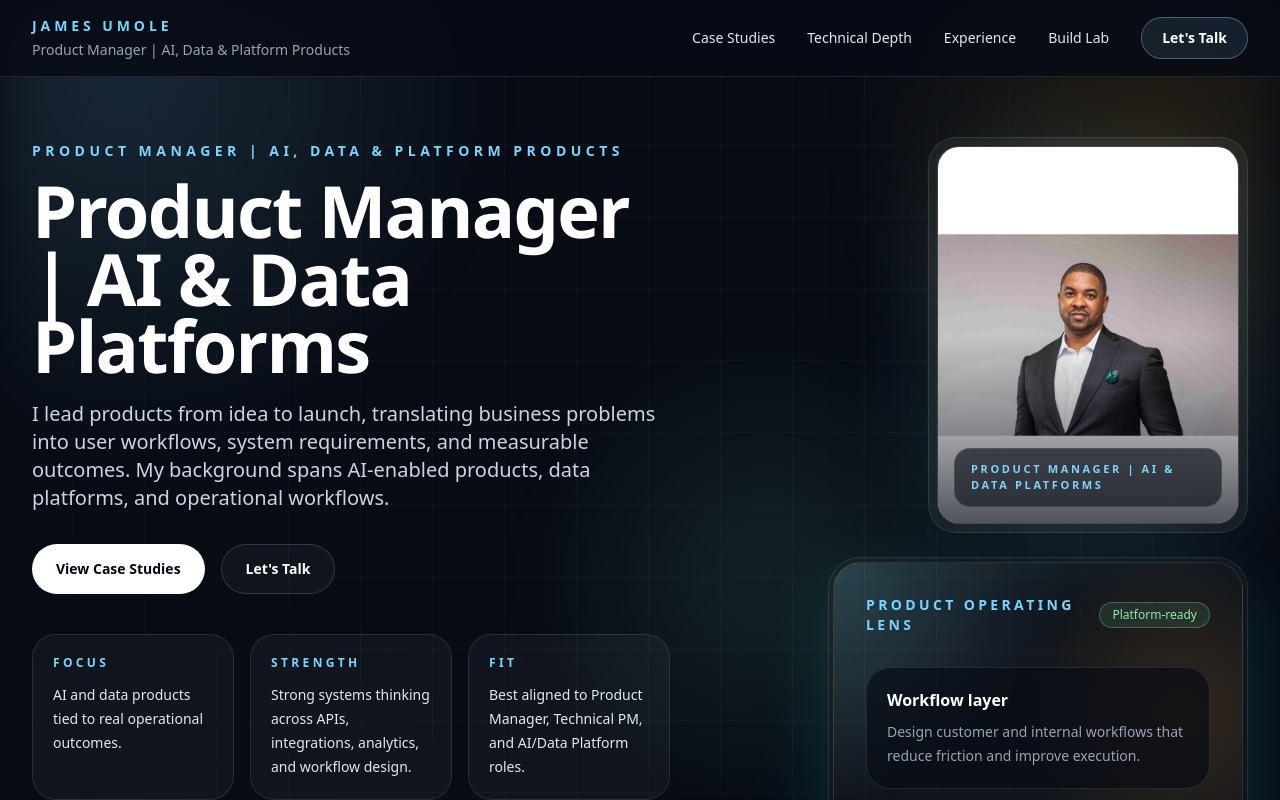
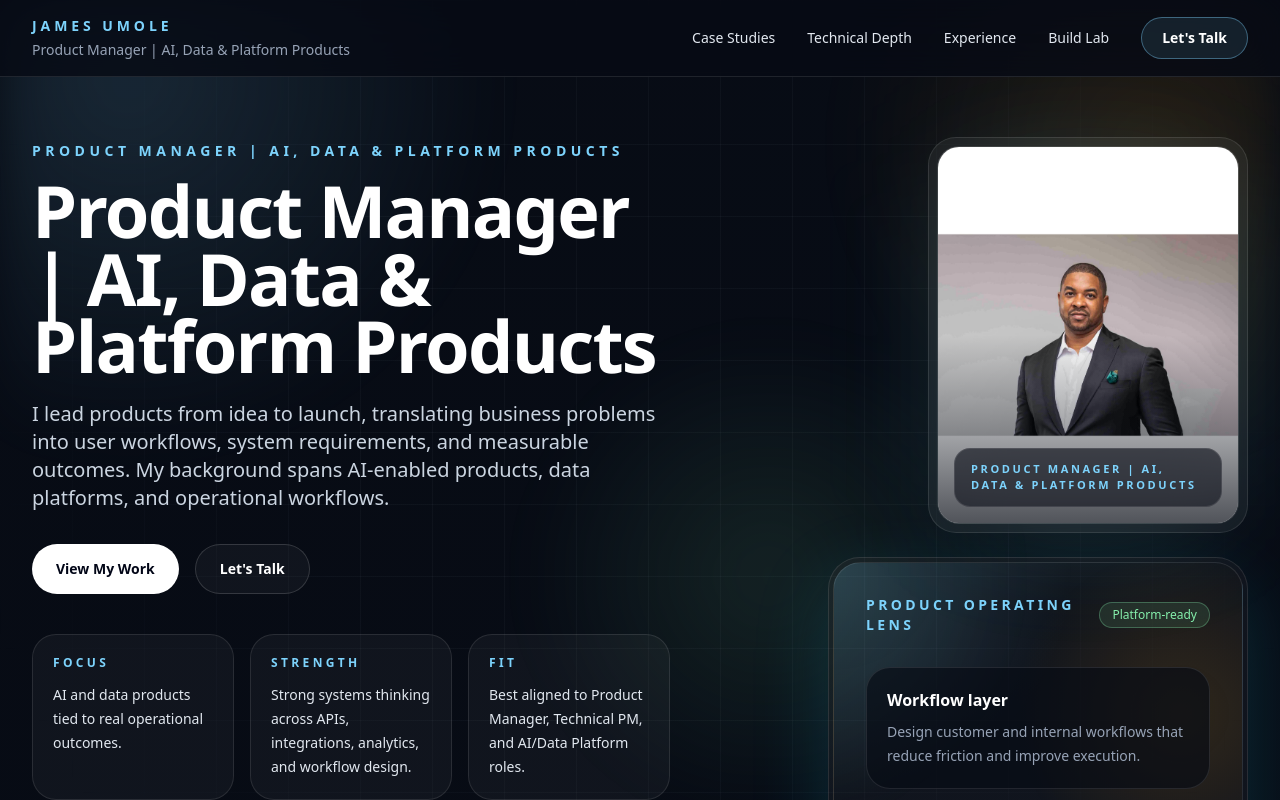
Before and after one commit to Jaau250/product-manager-portfolio, a Next.js app: page / in a window 1280 px wide. Shown: the top 800 px of the page. Built offline with nearby package versions, Linux system fonts and the light colour scheme.

Commit message:
Update hero title and CTA copy

```diff
--- a/components/sections/hero-section.tsx
+++ b/components/sections/hero-section.tsx
@@ -22,7 +22,7 @@ export function HeroSection() {
             data-analytics-label="hero-view-case-studies"
             className="inline-flex items-center justify-center rounded-full bg-white px-6 py-3.5 text-sm font-semibold text-slate-950 transition hover:bg-slate-200"
           >
-            View Case Studies
+            View My Work
           </a>
           <a
             href="#contact"
--- a/content/portfolio.ts
+++ b/content/portfolio.ts
@@ -67,7 +67,7 @@ export type CaseStudy = {
 
 export const siteConfig = {
   name: "James Umole",
-  title: "Product Manager | AI & Data Platforms",
+  title: "Product Manager | AI, Data & Platform Products",
   description:
     "Product manager with technical depth across AI-enabled workflows, data systems, APIs, and platform-scale operating models.",
   heroIntro:
```
